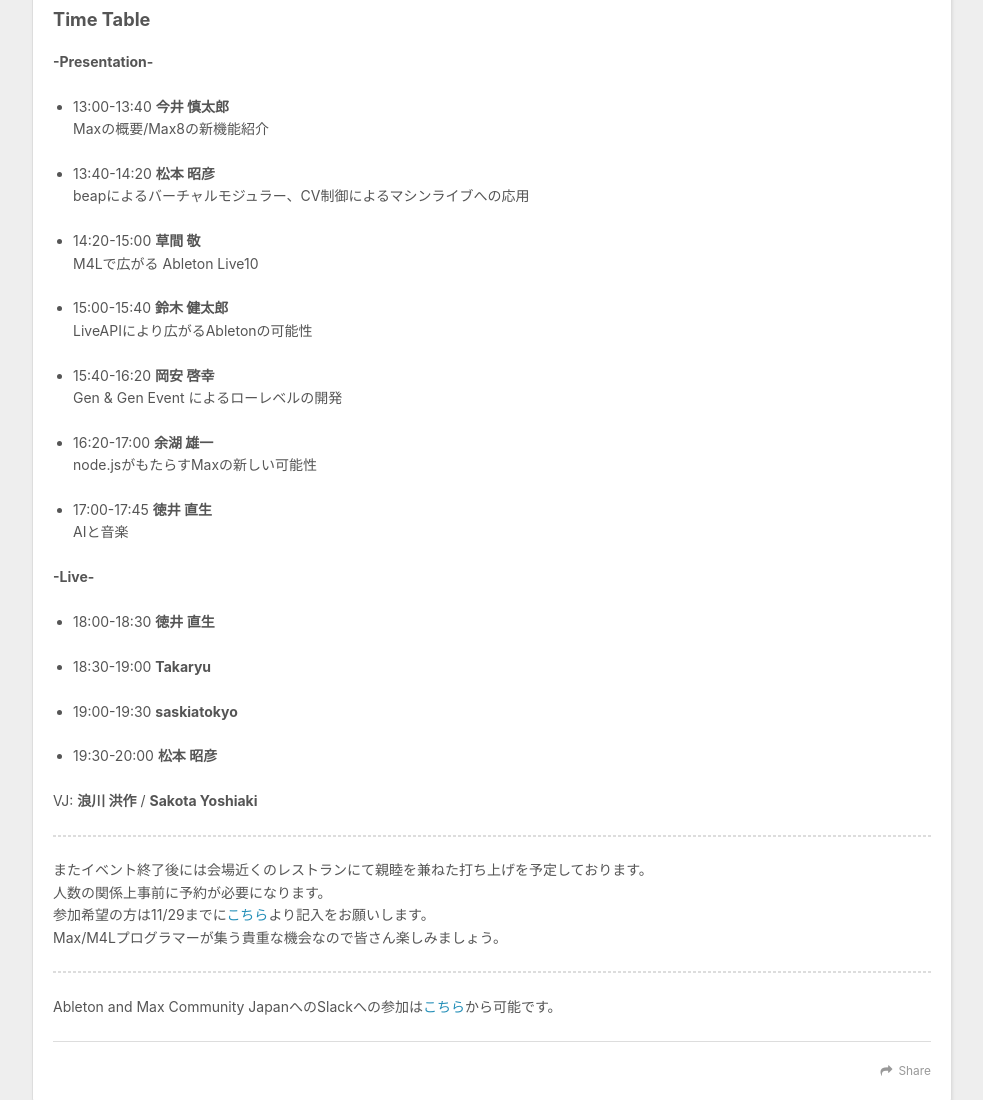
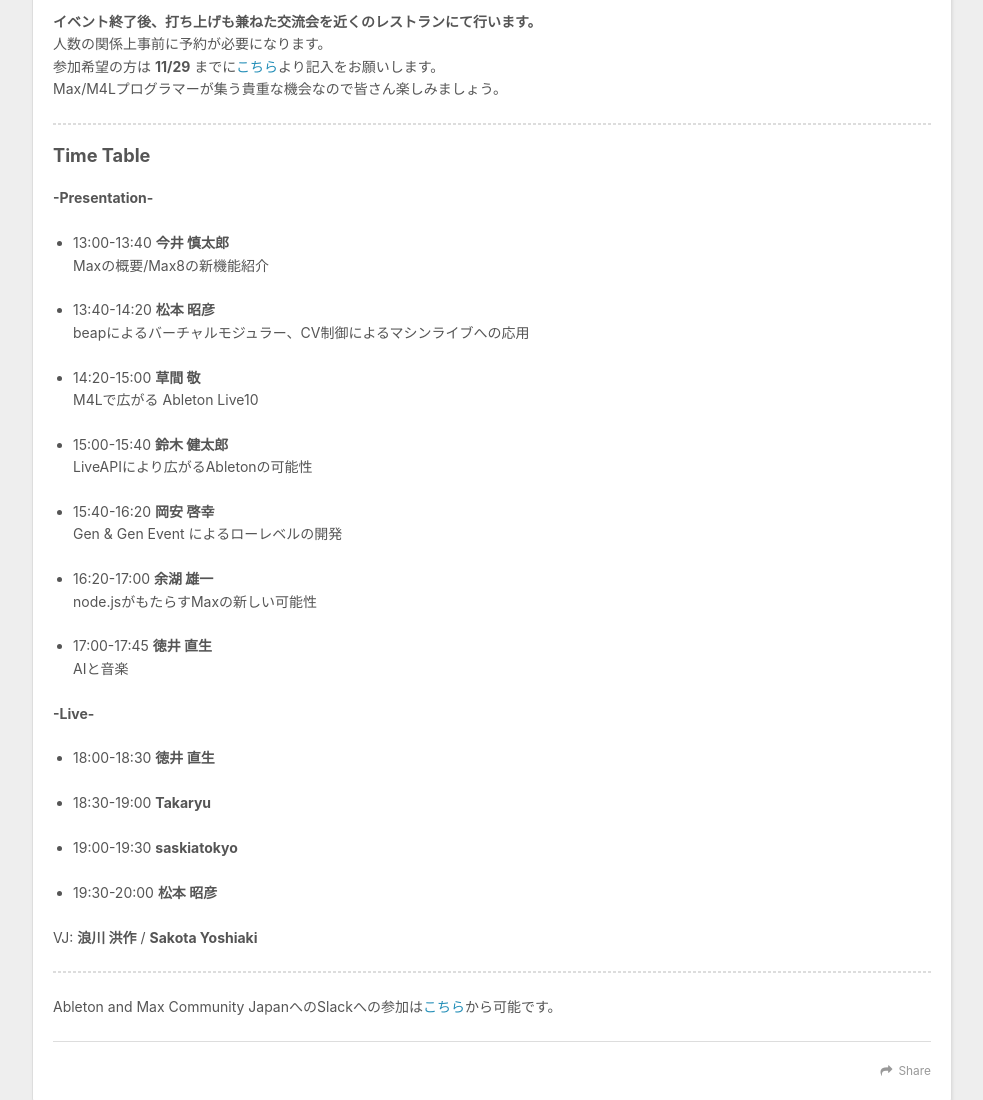
Before and after one commit to Ableton-and-Max-Community-Japan/Ableton-and-Max-Community-Japan.github.io, a plain HTML site: page index.html in a window 1280 px wide. Shown: the part 1220-2320 px from the top of the page, without its empty margins (148-1131 px from the left). Drawn offline with nearby package versions, Linux system fonts and the light colour scheme; files whose address does not match are found by name.

Commit message:
Site updated: 2018-11-22 20:46:01

```diff
--- a/index.html
+++ b/index.html
@@ -82,6 +82,8 @@
 <img src="/2018/11/10/aamf-2018/aamf2018_flyer.png" title="flyer">
 <p>入場料: 3000円 当日券のみ / 再入場可<br>協賛: MI7, Ableton Japan</p>
 <hr>
+<p><strong>イベント終了後、打ち上げも兼ねた交流会を近くのレストランにて行います。</strong><br>人数の関係上事前に予約が必要になります。<br>参加希望の方は <strong>11/29</strong> までに<a href="https://docs.google.com/forms/d/e/1FAIpQLScWpXeu1J8Q9WJeX2vx38RXlVWkyfTm8u-U0gwpTRyJcu-FqQ/viewform" target="_blank" rel="noopener">こちら</a>より記入をお願いします。<br>Max/M4Lプログラマーが集う貴重な機会なので皆さん楽しみましょう。</p>
+<hr>
 <h3 id="Time-Table"><a href="#Time-Table" class="headerlink" title="Time Table"></a>Time Table</h3><p><strong>-Presentation-</strong></p>
 <ul>
 <li><p>13:00-13:40 <strong>今井 慎太郎</strong><br>  Maxの概要/Max8の新機能紹介</p>
@@ -111,8 +113,6 @@
 </li>
 </ul>
 <p>VJ: <strong>浪川 洪作</strong> / <strong>Sakota Yoshiaki</strong></p>
-<hr>
-<p>またイベント終了後には会場近くのレストランにて親睦を兼ねた打ち上げを予定しております。<br>人数の関係上事前に予約が必要になります。<br>参加希望の方は11/29までに<a href="https://docs.google.com/forms/d/e/1FAIpQLScWpXeu1J8Q9WJeX2vx38RXlVWkyfTm8u-U0gwpTRyJcu-FqQ/viewform" target="_blank" rel="noopener">こちら</a>より記入をお願いします。<br>Max/M4Lプログラマーが集う貴重な機会なので皆さん楽しみましょう。</p>
 <hr>
 <p>Ableton and Max Community JapanへのSlackへの参加は<a href="https://join.slack.com/t/abletonmaxcommunityjp/shared_invite/enQtNDQzMzczNDM1Njg1LWFiODJlMWM4YTM2NWVlYWIyNTY3NmZlYWQxODc5YTQzZDc4OGQzNTVkNjJmMGU1MmJlYTJiNjY2MmNkZmNkOGE" target="_blank" rel="noopener">こちら</a>から可能です。</p>
 
```
Also changed, not shown: 2018/11/10/aamf-2018/index.html (+6 -6 lines).
